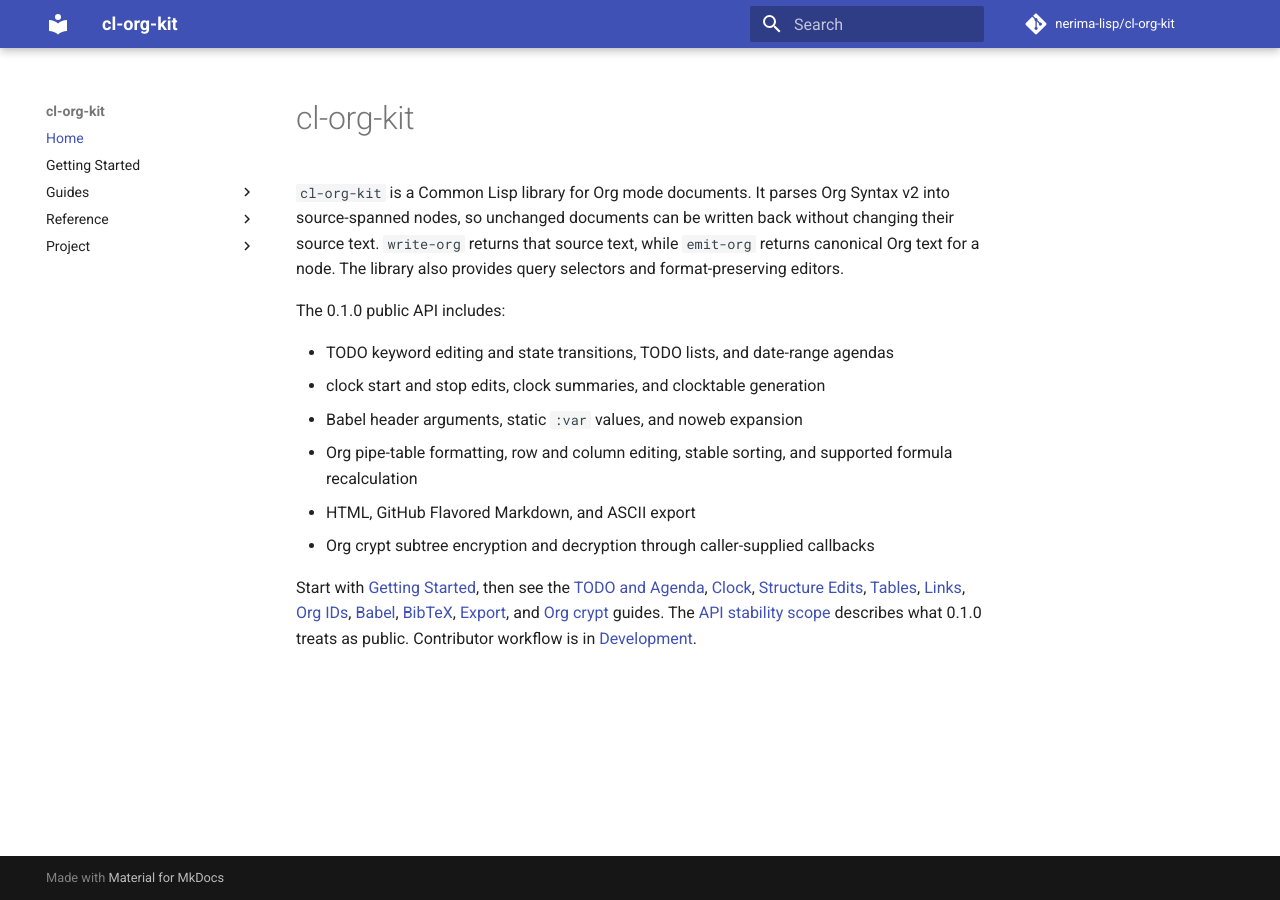
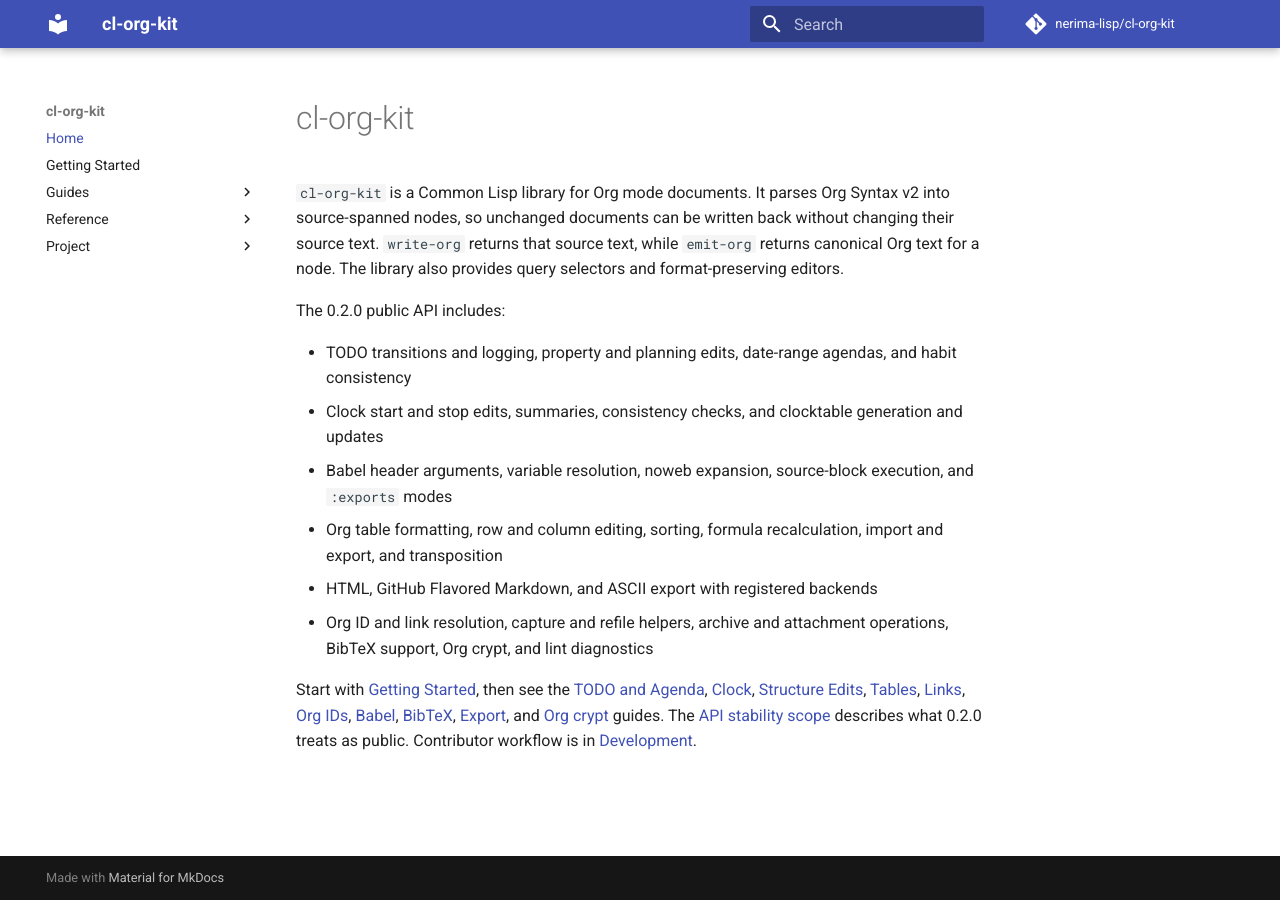
Before and after one commit to nerima-lisp/cl-org-kit, an MkDocs documentation site: the page built from docs/src/index.md, in a window 1280 px wide. Built offline with MkDocs 1.6.1 and Material for MkDocs 9.7.7, drawn with Linux system fonts in a browser that asks for light colours; comment, search, counter and statistics services are not loaded.

```diff
--- a/docs/src/index.md
+++ b/docs/src/index.md
@@ -6,16 +6,19 @@ without changing their source text. `write-org` returns that source text, while
 `emit-org` returns canonical Org text for a node. The library also provides
 query selectors and format-preserving editors.
 
-The 0.1.0 public API includes:
+The 0.2.0 public API includes:
 
-- TODO keyword editing and state transitions, TODO lists, and date-range
-  agendas
-- clock start and stop edits, clock summaries, and clocktable generation
-- Babel header arguments, static `:var` values, and noweb expansion
-- Org pipe-table formatting, row and column editing, stable sorting, and
-  supported formula recalculation
-- HTML, GitHub Flavored Markdown, and ASCII export
-- Org crypt subtree encryption and decryption through caller-supplied callbacks
+- TODO transitions and logging, property and planning edits, date-range
+  agendas, and habit consistency
+- Clock start and stop edits, summaries, consistency checks, and clocktable
+  generation and updates
+- Babel header arguments, variable resolution, noweb expansion, source-block
+  execution, and `:exports` modes
+- Org table formatting, row and column editing, sorting, formula recalculation,
+  import and export, and transposition
+- HTML, GitHub Flavored Markdown, and ASCII export with registered backends
+- Org ID and link resolution, capture and refile helpers, archive and
+  attachment operations, BibTeX support, Org crypt, and lint diagnostics
 
 Start with [Getting Started](getting-started.md), then see the
 [TODO and Agenda](guides/todo-agenda.md), [Clock](guides/clock.md),
@@ -23,5 +26,5 @@ Start with [Getting Started](getting-started.md), then see the
 [Links](guides/links.md), [Org IDs](guides/org-id.md), [Babel](guides/babel.md),
 [BibTeX](guides/bibtex.md), [Export](guides/export.md), and
 [Org crypt](guides/crypt.md) guides. The
-[API stability scope](reference/api-stability.md) describes what 0.1.0 treats
+[API stability scope](reference/api-stability.md) describes what 0.2.0 treats
 as public. Contributor workflow is in [Development](project/development.md).
```
Also changed, not shown: RELEASE_STANDARD.md (+13 -12 lines), docs/src/getting-started.md (+17 -17 lines), docs/src/guides/todo-agenda.md (+5 -6 lines), docs/src/reference/api-stability.md (+4 -4 lines), CHANGELOG.md (added), 2 other files.
